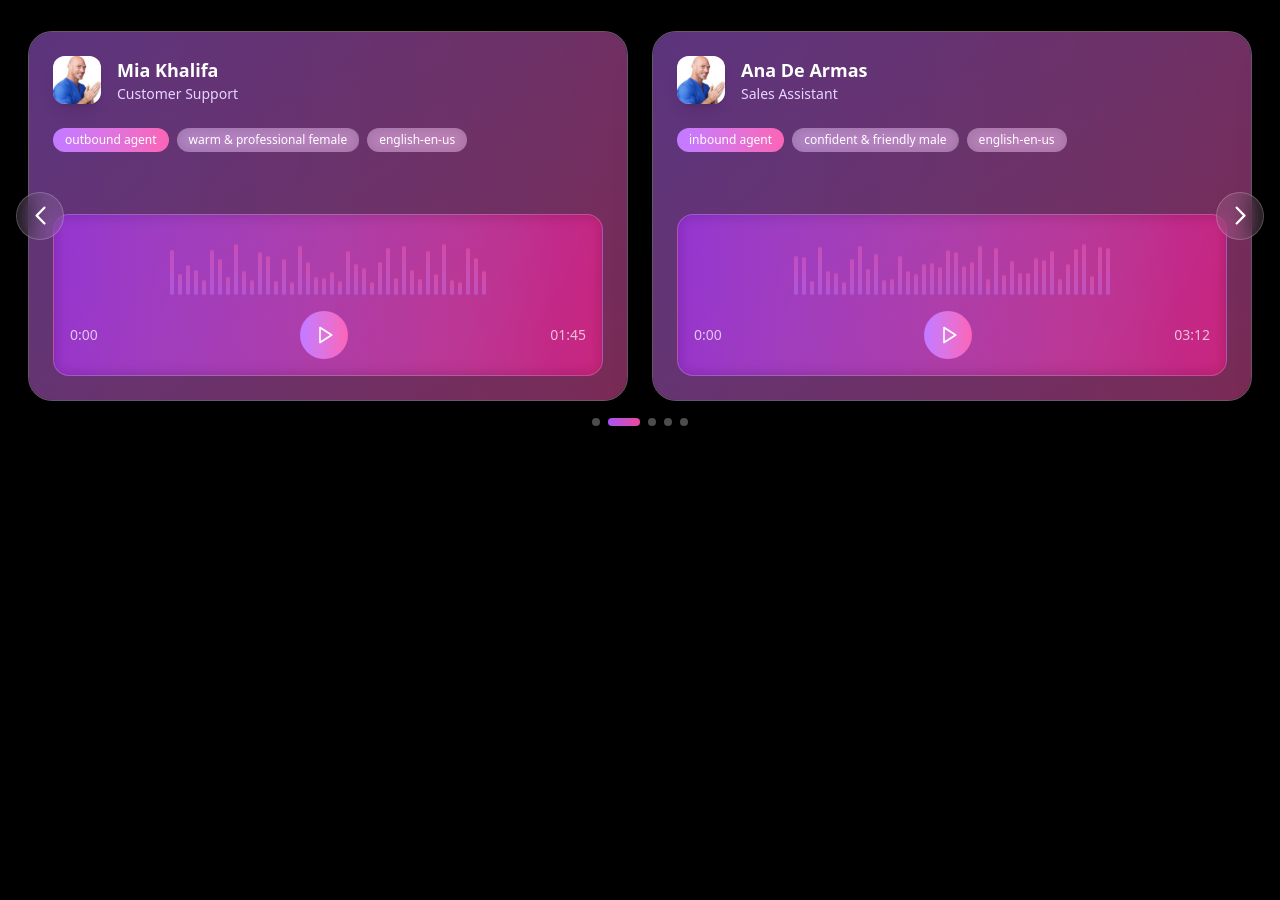
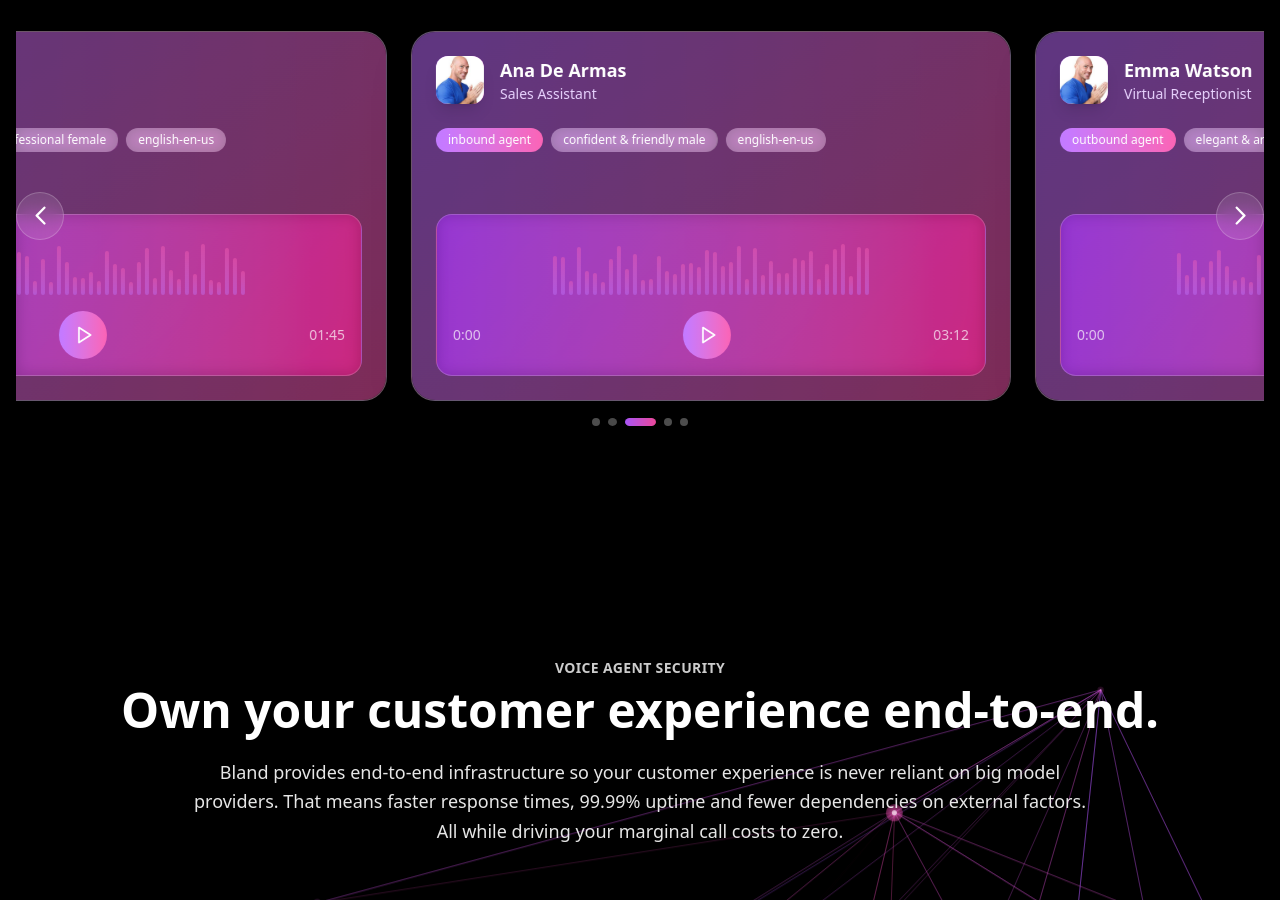
Before and after one commit to Hanzlazahid/Voice-Agent, a Next.js app: page / in a window 1280 px wide. Shown: the part 1900-2800 px from the top of the page. Before the commit the page ends 2478 px from the top, so only its background shows below. Built offline with nearby package versions, Linux system fonts and the light colour scheme.

Commit message:
FEATURES SECTION

```diff
--- /dev/null
+++ b/src/app/home/Features.jsx
@@ -0,0 +1,265 @@
+"use client";
+
+import React, { useEffect, useRef } from 'react';
+
+const FeatureCard = ({ icon, title, description, iconColor }) => {
+  return (
+    <div className="bg-gray-950 rounded-lg p-6 h-full min-h-[250px] min-w-[350px] w-full flex flex-col justify-between hover:border-gray-600 transition-all duration-300 hover:transform hover:scale-105 border border-white/20">
+      <div>
+        <div className={`inline-flex items-center justify-center w-8 h-8 rounded ${iconColor} mb-4`}>
+          {icon}
+        </div>
+        <h2 className="text-white font-semibold text-lg mb-3">{title}</h2>
+        <p className="text-gray-300 text-md leading-relaxed">{description}</p>
+      </div>
+    </div>
+  );
+};
+
+const NeuralNetworkBackground = () => {
+  const canvasRef = useRef(null);
+
+  useEffect(() => {
+    const canvas = canvasRef.current;
+    if (!canvas) return;
+
+    const ctx = canvas.getContext('2d');
+    let animationFrameId;
+
+    const resizeCanvas = () => {
+      const rect = canvas.getBoundingClientRect();
+      canvas.width = rect.width;
+      canvas.height = rect.height;
+    };
+
+    resizeCanvas();
+    window.addEventListener('resize', resizeCanvas);
+    const nodes = [];
+    const nodeCount = 12;
+    const initNodes = () => {
+      nodes.length = 0;
+      for (let i = 0; i < nodeCount; i++) {
+        nodes.push({
+          x: Math.random() * canvas.width,
+          y: Math.random() * canvas.height,
+          vx: (Math.random() - 0.5) * 1,
+          vy: (Math.random() - 0.5) * 1,
+          radius: Math.random() * 6 + 4,
+          opacity: Math.random() * 0.8 + 0.2,
+          pulseSpeed: Math.random() * 0.02 + 0.01,
+          pulsePhase: Math.random() * Math.PI * 2
+        });
+      }
+    };
+
+    initNodes();
+
+    let time = 0;
+
+    const animate = () => {
+      time += 0.016;
+      // Remove the background fill to make it transparent
+      ctx.clearRect(0, 0, canvas.width, canvas.height);
+
+      // Draw connections between ALL nodes
+      nodes.forEach((node, i) => {
+        nodes.forEach((otherNode, j) => {
+          if (i !== j) {
+            const dx = node.x - otherNode.x;
+            const dy = node.y - otherNode.y;
+            const distance = Math.sqrt(dx * dx + dy * dy);
+
+            // Connect all nodes but make distant connections more transparent
+            ctx.beginPath();
+            ctx.moveTo(node.x, node.y);
+            ctx.lineTo(otherNode.x, otherNode.y);
+
+            // Calculate opacity based on distance - closer nodes have stronger connections
+            const maxDistance = Math.sqrt(canvas.width * canvas.width + canvas.height * canvas.height);
+            const baseOpacity = Math.max(0.02, (1 - distance / maxDistance) * 0.3);
+            const pulseOpacity = Math.sin(time * 2 + distance * 0.01) * 0.1;
+            const finalOpacity = Math.max(0.01, baseOpacity + pulseOpacity);
+
+            const colorMix = (Math.sin(node.x * 0.01 + time) + 1) * 0.5;
+            const r = Math.floor(168 + (236 - 168) * colorMix);
+            const g = Math.floor(85 + (72 - 85) * colorMix);
+            const b = Math.floor(247 + (153 - 247) * colorMix);
+
+            ctx.strokeStyle = `rgba(${r}, ${g}, ${b}, ${finalOpacity})`;
+            ctx.lineWidth = distance < 180 ? 2 : 1; // Thicker lines for closer connections
+            ctx.stroke();
+          }
+        });
+      });
+
+      // Update and draw nodes
+      nodes.forEach((node) => {
+        // Update position
+        node.x += node.vx;
+        node.y += node.vy;
+
+        // Bounce off edges with some margin
+        if (node.x <= 5 || node.x >= canvas.width - 5) {
+          node.vx *= -1;
+          node.x = Math.max(5, Math.min(canvas.width - 5, node.x));
+        }
+        if (node.y <= 5 || node.y >= canvas.height - 5) {
+          node.vy *= -1;
+          node.y = Math.max(5, Math.min(canvas.height - 5, node.y));
+        }
+
+        // Update pulse phase
+        node.pulsePhase += node.pulseSpeed;
+        const pulseFactor = Math.sin(node.pulsePhase) * 0.3 + 0.7;
+
+        // Draw node with pulsing effect
+        ctx.beginPath();
+        const currentRadius = node.radius * pulseFactor;
+        ctx.arc(node.x, node.y, currentRadius, 0, Math.PI * 2);
+
+        // Create radial gradient for each node
+        const gradient = ctx.createRadialGradient(
+          node.x, node.y, 0,
+          node.x, node.y, currentRadius * 2
+        );
+
+        // Dynamic node color
+        const colorPhase = node.x * 0.005 + node.y * 0.005 + time * 0.5;
+        const colorMix = (Math.sin(colorPhase) + 1) * 0.5;
+        const r = Math.floor(168 + (236 - 168) * colorMix);
+        const g = Math.floor(85 + (72 - 85) * colorMix);
+        const b = Math.floor(247 + (153 - 247) * colorMix);
+
+        gradient.addColorStop(0, `rgba(${r}, ${g}, ${b}, ${node.opacity * pulseFactor})`);
+        gradient.addColorStop(1, `rgba(${r}, ${g}, ${b}, 0)`);
+
+        ctx.fillStyle = gradient;
+        ctx.fill();
+
+        // Add a bright center
+        ctx.beginPath();
+        ctx.arc(node.x, node.y, currentRadius * 0.3, 0, Math.PI * 2);
+        ctx.fillStyle = `rgba(255, 255, 255, ${node.opacity * 0.8 * pulseFactor})`;
+        ctx.fill();
+      });
+
+      animationFrameId = requestAnimationFrame(animate);
+    };
+
+    // Start animation after a short delay to ensure canvas is properly sized
+    setTimeout(() => {
+      resizeCanvas();
+      initNodes();
+      animate();
+    }, 100);
+
+    return () => {
+      window.removeEventListener('resize', resizeCanvas);
+      if (animationFrameId) {
+        cancelAnimationFrame(animationFrameId);
+      }
+    };
+  }, []);
+
+  return (
+    <canvas
+      ref={canvasRef}
+      className="absolute inset-0 w-full h-full"
+      style={{ zIndex: 1 }}
+    />
+  );
+};
+
+// Main Features Section Component
+const FeaturesSection = () => {
+  const features = [
+    {
+      icon: "🏠",
+      title: "Data In-House",
+      description: "We store and manage your information in-house, reducing external risks and maintaining full control over your data.",
+      iconColor: "bg-yellow-500"
+    },
+    {
+      icon: "🔒",
+      title: "SOC2 Type II Compliant",
+      description: "We follow strict security protocols and regularly monitor our systems to ensure your data remains protected.",
+      iconColor: "bg-pink-500"
+    },
+    {
+      icon: "🛡️",
+      title: "GDPR Compliant",
+      description: "We follow EU privacy standards, guaranteeing transparency and secure handling of personal information.",
+      iconColor: "bg-purple-500"
+    },
+    {
+      icon: "🏥",
+      title: "HIPAA Compliant",
+      description: "Prioritize the security and privacy of sensitive customer data, ensuring full protection throughout your experience.",
+      iconColor: "bg-orange-500"
+    },
+    {
+      icon: "🔍",
+      title: "Regular Pen Tests",
+      description: "We simulate cyberattacks to identify weaknesses, ensuring your systems stay secure against emerging threats.",
+      iconColor: "bg-purple-500"
+    },
+    {
+      icon: "⚡",
+      title: "Constant Unit Tests",
+      description: "We ensure continuous security by identifying and addressing vulnerabilities in real time.",
+      iconColor: "bg-orange-500"
+    },
+    {
+      icon: "👨‍💼",
+      title: "Expert Implementation",
+      description: "We ensure your security measures are seamlessly integrated, protecting your systems from day one.",
+      iconColor: "bg-yellow-500"
+    },
+    {
+      icon: "🔐",
+      title: "Robust Guardrails",
+      description: "Ensure your data and operations are secure, with built-in protections against risks and vulnerabilities.",
+      iconColor: "bg-pink-500"
+    }
+  ];
+
+  return (
+    <section className="relative py-20 overflow-hidden">
+      {/* Neural Network Animation */}
+      <NeuralNetworkBackground />
+
+      {/* Content */}
+      <div className="relative z-10 max-w-[100rem] mx-auto px-4 sm:px-6 lg:px-8">
+        {/* Header */}
+        <div className="text-center mb-16">
+          <div className="text-sm font-semibold text-white/80 mb-2 tracking-wide uppercase">
+            Voice Agent Security
+          </div>
+          <h2 className="text-4xl md:text-5xl font-bold text-white mb-6">
+            Own your customer experience end-to-end.
+          </h2>
+          <p className="text-lg text-white/90 max-w-4xl mx-auto leading-relaxed">
+            Bland provides end-to-end infrastructure so your customer experience is never reliant on big
+            model providers. That means faster response times, 99.99% uptime and fewer dependencies on
+            external factors. All while driving your marginal call costs to zero.
+          </p>
+        </div>
+
+        {/* Feature Cards Grid */}
+        <div className="grid grid-cols-1 md:grid-cols-2 xl:grid-cols-3 xxl:grid-cols-6 gap-6">
+          {features.map((feature, index) => (
+            <FeatureCard
+              key={index}
+              icon={feature.icon}
+              title={feature.title}
+              description={feature.description}
+              iconColor={feature.iconColor}
+            />
+          ))}
+        </div>
+      </div>
+    </section>
+  );
+};
+
+export default FeaturesSection;
--- a/src/app/page.js
+++ b/src/app/page.js
@@ -2,6 +2,7 @@ import Navbar from "@/components/navbar/Navbar";
 import HeroSection from "./home/Hero";
 import Demo from "./home/Demo";
 import VoicesSection from "./home/Voices";
+import FeaturesSection from "./home/Features";
 
 export default function Home() {
   return (
@@ -12,6 +13,7 @@ export default function Home() {
       <HeroSection/>
       <Demo/>
       <VoicesSection/>
+      <FeaturesSection/>
     </>
   );
 }
```
